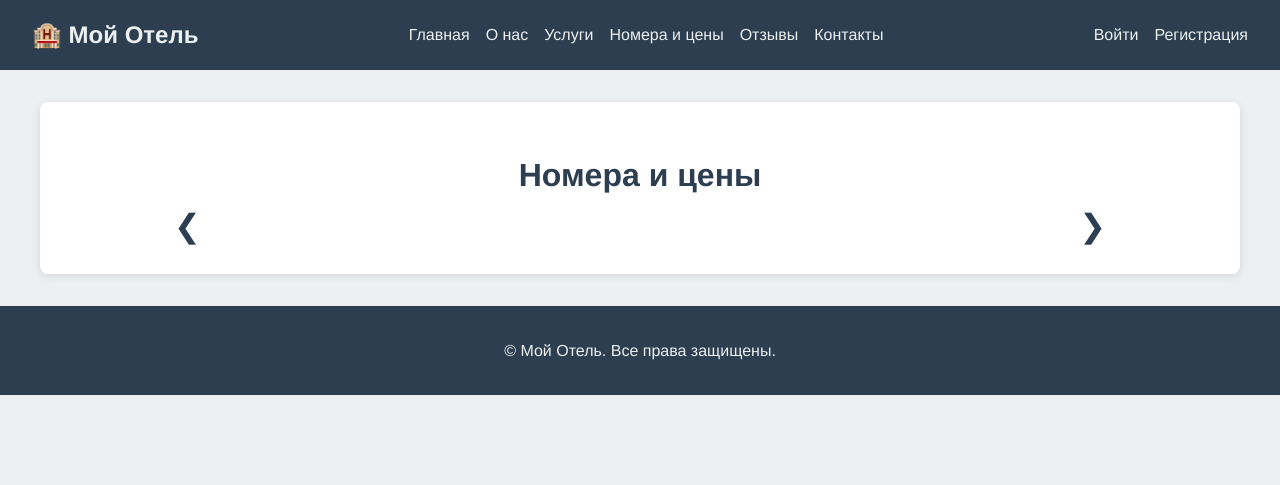
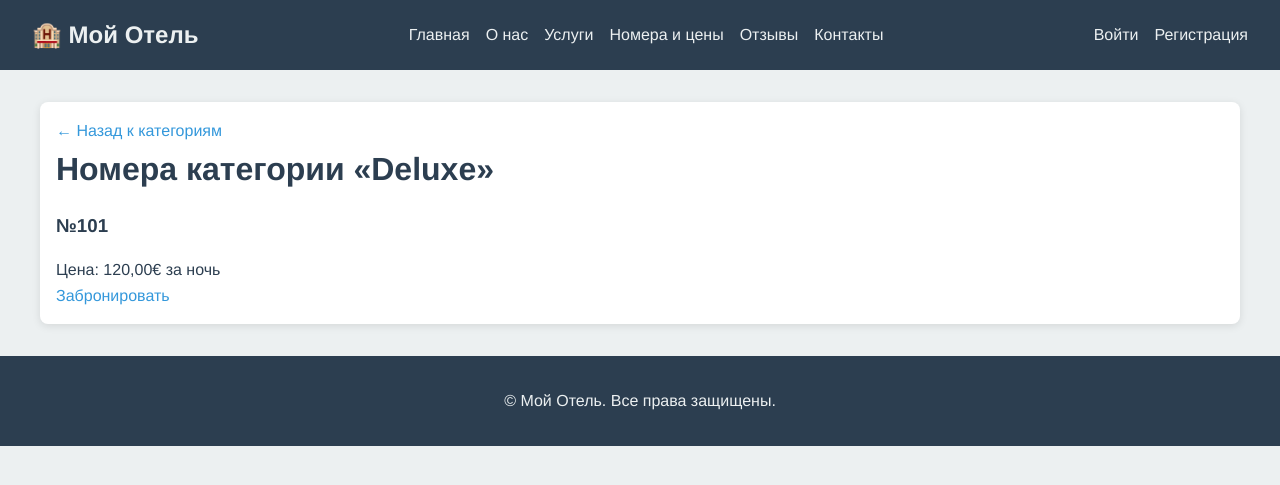
Before and after one commit to kekarex/hotel_booking, a Django app: page /booking/category/Deluxe/ in a window 1280 px wide. Shown: the top 485 px of the page. Run offline with Django 5.2, Linux system fonts and the light colour scheme; data comes from the database, SQL or seed files in the repository; data that the repository does not hold is empty.

Commit message:
коррекция категории номеров

```diff
--- a/hotel_booking/booking/templates/booking/rooms_by_category.html
+++ b/hotel_booking/booking/templates/booking/rooms_by_category.html
@@ -1,34 +1,27 @@
 {% extends 'base.html' %}
-{% block title %}Номера и цены{% endblock %}
+{% block title %}Номера: {{ kind }}{% endblock %}
 {% block content %}
-<div class="rooms-container">
-  <h1 class="section-title">Номера и цены</h1>
-  <div class="rooms-slider">
-    <button class="slider-nav prev">&#10094;</button>
-    <div class="slides-wrapper">
-      <div class="slides">
-        {% for room in rooms %}
-        <div class="slide">
-          <img src="{{ room.image.url }}" alt="Номер {{ room.number }}" class="slide-img">
-          <div class="slide-card">
-            <h2 class="card-title">{{ room.kind }}</h2>
-            <hr>
-            <ul class="card-features">
-              <li><i class="icon-area"></i>{{ room.area }} м²</li>
-              <li><i class="icon-bed"></i>{{ room.bed_type }}</li>
-              <li><i class="icon-parking"></i>{{ room.parking }}</li>
-              <li><i class="icon-tv"></i>{{ room.tv }}</li>
-              <li><i class="icon-ac"></i>{{ room.air_conditioning }}</li>
-              <li><i class="icon-wifi"></i>{{ room.wifi }}</li>
-              <li><i class="icon-iron"></i>{{ room.iron }}</li>
-            </ul>
-            <a href="{% url 'booking:room_detail' room.pk %}" class="card-link">Подробнее</a>
-          </div>
-        </div>
-        {% endfor %}
-      </div>
+
+<p><a href="{% url 'booking:category_list' %}?check_in={{ check_in }}&check_out={{ check_out }}">← Назад к категориям</a></p>
+<h1>Номера категории «{{ kind }}»</h1>
+
+{% if rooms %}
+<div class="grid-rooms">
+  {% for room in rooms %}
+  <div class="room-card">
+    {% if room.image %}
+      <img src="{{ room.image.url }}" alt="Номер {{ room.number }}">
+    {% endif %}
+    <div class="room-info">
+      <h3>№{{ room.number }}</h3>
+      <p>Цена: {{ room.price }}€ за ночь</p>
+      <a href="{% url 'booking:room_detail' room.pk %}?check_in={{ check_in }}&check_out={{ check_out }}">Забронировать</a>
     </div>
-    <button class="slider-nav next">&#10095;</button>
   </div>
+  {% endfor %}
 </div>
+{% else %}
+  <p>Нет доступных номеров в этой категории на выбранные даты.</p>
+{% endif %}
+
 {% endblock %}
--- a/hotel_booking/booking/urls.py
+++ b/hotel_booking/booking/urls.py
@@ -3,7 +3,7 @@ from . import views
 
 app_name = 'booking'
 urlpatterns = [
-    path('', views.category_list, name='category_list'),
-    path('category/<str:kind>/', views.rooms_by_category, name='rooms_by_category'),
-    path('room/<int:pk>/', views.room_detail, name='room_detail'),
+    path('',                         views.category_list,      name='category_list'),
+    path('category/<str:kind>/',     views.rooms_by_category, name='rooms_by_category'),
+    path('room/<int:pk>/',           views.room_detail,       name='room_detail'),
 ]
--- a/hotel_booking/booking/views.py
+++ b/hotel_booking/booking/views.py
@@ -1,53 +1,80 @@
-from django.shortcuts import render, get_object_or_404, redirect
-from django.contrib import messages
+from datetime import date, timedelta
+from django.shortcuts import render, redirect, get_object_or_404
+from django.urls import reverse
 from django.contrib.auth.views import redirect_to_login
+from django.db.models import Count, Q, F
 from .models import Room, Booking
 from .forms import BookingForm
 
-# Список категорий
 def category_list(request):
-    categories = Room.objects.values_list('kind', flat=True).distinct()
-    return render(request, 'booking/category_list.html', {'categories': categories})
+    # даты
+    check_in  = request.GET.get('check_in')  or date.today().isoformat()
+    check_out = request.GET.get('check_out') or (date.today()+timedelta(days=1)).isoformat()
 
-# Список номеров по категории с фильтром дат
+    # агрегируем: всего/забронировано/свободно по каждой категории
+    qs = Room.objects.values('kind') \
+        .annotate(total=Count('id'),
+                  booked=Count('booking',
+                               filter=Q(booking__check_in__lt=check_out,
+                                        booking__check_out__gt=check_in))) \
+        .annotate(available=F('total') - F('booked'))
+
+    categories = []
+    for c in qs:
+        categories.append({
+            'kind':      c['kind'],
+            'total':     c['total'],
+            'available': c['available'],
+            'url':       f"{ reverse('booking:rooms_by_category', args=[c['kind']]) }?check_in={check_in}&check_out={check_out}"
+        })
+
+    return render(request, 'booking/category_list.html', {
+        'categories': categories,
+        'check_in':   check_in,
+        'check_out':  check_out,
+    })
+
 def rooms_by_category(request, kind):
+    # даты
+    check_in  = request.GET.get('check_in')
+    check_out = request.GET.get('check_out')
+
+    # фильтруем комнаты
     rooms = Room.objects.filter(kind=kind)
-    check_in = request.GET.get('check_in')
-    check_out = request.GET.get('check_out')
-    available_rooms = rooms
-    # если указаны даты, исключаем занятые
     if check_in and check_out:
-        available_rooms = rooms.exclude(
+        rooms = rooms.exclude(
             booking__check_in__lt=check_out,
             booking__check_out__gt=check_in
         )
+
     return render(request, 'booking/rooms_by_category.html', {
-        'kind': kind,
-        'rooms': available_rooms,
-        'check_in': check_in,
+        'kind':      kind,
+        'rooms':     rooms,
+        'check_in':  check_in,
         'check_out': check_out,
     })
 
-# Детали номера и бронирование
 def room_detail(request, pk):
     room = get_object_or_404(Room, pk=pk)
+    check_in  = request.GET.get('check_in')
+    check_out = request.GET.get('check_out')
+
     if request.method == 'POST':
         if not request.user.is_authenticated:
             return redirect_to_login(request.get_full_path())
         form = BookingForm(request.POST)
         if form.is_valid():
-            booking = form.save(commit=False)
-            booking.user = request.user
-            booking.room = room
-            try:
-                booking.save()
-                messages.success(request, 'Номер успешно забронирован!')
-                return redirect('booking:category_list')
-            except Exception as e:
-                form.add_error(None, str(e))
+            b = form.save(commit=False)
+            b.user = request.user
+            b.room = room
+            b.save()
+            return redirect('booking:rooms_by_category', kind=room.kind)
     else:
-        form = BookingForm()
+        form = BookingForm(initial={'check_in': check_in, 'check_out': check_out})
+
     return render(request, 'booking/room_detail.html', {
-        'room': room,
-        'form': form,
+        'room':      room,
+        'form':      form,
+        'check_in':  check_in,
+        'check_out': check_out,
     })
--- a/hotel_booking/static/css/booking_custom.css
+++ b/hotel_booking/static/css/booking_custom.css
@@ -1,86 +1,74 @@
-.rooms-container {
-  max-width: 1000px;
-  margin: 2rem auto;
-  padding: 0 1rem;
+/* FULL reset: убедитесь, что это начало файла */
+* {
+  box-sizing: border-box;
 }
-.section-title {
-  text-align: center;
-  margin-bottom: 1.5rem;
-  font-size: 2rem;
-  color: var(--primary-color);
+
+/* ============= СЕТКА КАРТОЧЕК КАТЕГОРИЙ ============= */
+/* Вместо grid — колоночный список */
+.grid-categories {
+  display: flex;
+  flex-direction: column;
+  gap: 1.5rem;
+  margin-top: 1rem;
+  padding: 0;
 }
-.rooms-slider {
-  position: relative;
+
+/* Каждая карточка — flex-строка: картинка + содержимое */
+.cat-card {
+  display: flex;
+  align-items: stretch;
+  background: #fff;
+  border-radius: 8px;
+  overflow: hidden;
+  box-shadow: 0 2px 8px rgba(0,0,0,0.1);
+  transition: transform .2s, opacity .2s;
 }
-.slides-wrapper {
-  overflow: hidden;
+
+/* При наведении слегка «подпрыгивает» */
+.cat-card:hover {
+  transform: translateY(-4px);
 }
-.slides {
-  display: flex;
-  transition: transform 0.5s ease;
+
+/* Если нет свободных номеров — полупрозрачная и не кликабельная */
+.cat-card.sold-out {
+  opacity: .5;
+  pointer-events: none;
 }
-.slide {
-  flex: 0 0 100%;
-  display: flex;
-  align-items: center;
-  gap: 2rem;
-}
-.slide-img {
-  width: 60%;
-  border-radius: 8px;
+
+/* Картинка слева, фиксированная высота */
+.cat-card img {
+  width: 40%;        /* займёт 40% ширины карточки */
+  height: auto;
   object-fit: cover;
 }
-.slide-card {
-  width: 40%;
-  background: #fff;
-  padding: 2rem;
-  box-shadow: 0 4px 12px rgba(0,0,0,0.1);
-  border-radius: 8px;
+
+/* Описание справа */
+.cat-info {
+  padding: 1rem;
+  display: flex;
+  flex-direction: column;
+  justify-content: space-between;
+  flex-grow: 1;
 }
-.card-title {
+
+.cat-info h2 {
+  margin: 0 0 .5rem;
   font-size: 1.5rem;
-  margin-bottom: 0.5rem;
 }
-.card-features {
-  list-style: none;
-  padding: 0;
-  display: grid;
-  grid-template-columns: 1fr 1fr;
-  gap: 0.5rem 1rem;
-  margin-bottom: 1rem;
+.cat-info p {
+  margin: 0 0 1rem;
+  color: #555;
 }
-.card-features li {
-  display: flex;
-  align-items: center;
+
+/* Кнопка */
+.cat-info .btn {
+  align-self: start;  /* прижать кнопку к левому краю описания */
+  padding: .5rem 1rem;
+  background: #3498db;
+  color: #fff;
+  text-decoration: none;
+  border-radius: 4px;
 }
-.card-features i {
-  margin-right: 0.5rem;
-  color: var(--accent-color);
+.cat-info .btn.disabled {
+  background: #aaa;
 }
-.card-link {
-  font-style: italic;
-  color: var(--accent-color);
-  text-decoration: none;
-}
-.card-link:hover {
-  text-decoration: underline;
-}
-.slider-nav {
-  position: absolute;
-  top: 50%;
-  transform: translateY(-50%);
-  background: rgba(255,255,255,0.8);
-  border: none;
-  padding: 0.5rem;
-  cursor: pointer;
-  font-size: 2rem;
-  color: var(--primary-color);
-  border-radius: 50%;
-  z-index: 2;
-}
-.prev {
-  left: 10px;
-}
-.next {
-  right: 10px;
-}
--- a/hotel_booking/templates/base.html
+++ b/hotel_booking/templates/base.html
@@ -9,6 +9,7 @@
   <!-- Основные стили -->
   <link rel="stylesheet" href="{% static 'css/style.css' %}">
   <link rel="stylesheet" href="{% static 'booking/style.css' %}">
+  <script src="{% static 'js/booking_slider.js' %}" defer></script>
 
   <!-- Дополнительные стили для карусели номеров -->
   <link rel="stylesheet" href="{% static 'css/booking_custom.css' %}">
```
Also changed, not shown: hotel_booking/booking/templates/booking/category_list.html (+33 -3 lines), hotel_booking/booking/templates/booking/room_detail.html (+23 -8 lines), hotel_booking/static/css/style.css (+27 -0 lines), hotel_booking/db.sqlite3, hotel_booking/static/images/categories/business.jpg (added), hotel_booking/static/images/categories/deluxe.jpg (added), hotel_booking/static/images/categories/family.jpg (added), hotel_booking/static/images/categories/suite.jpg (added), 1 other file.
